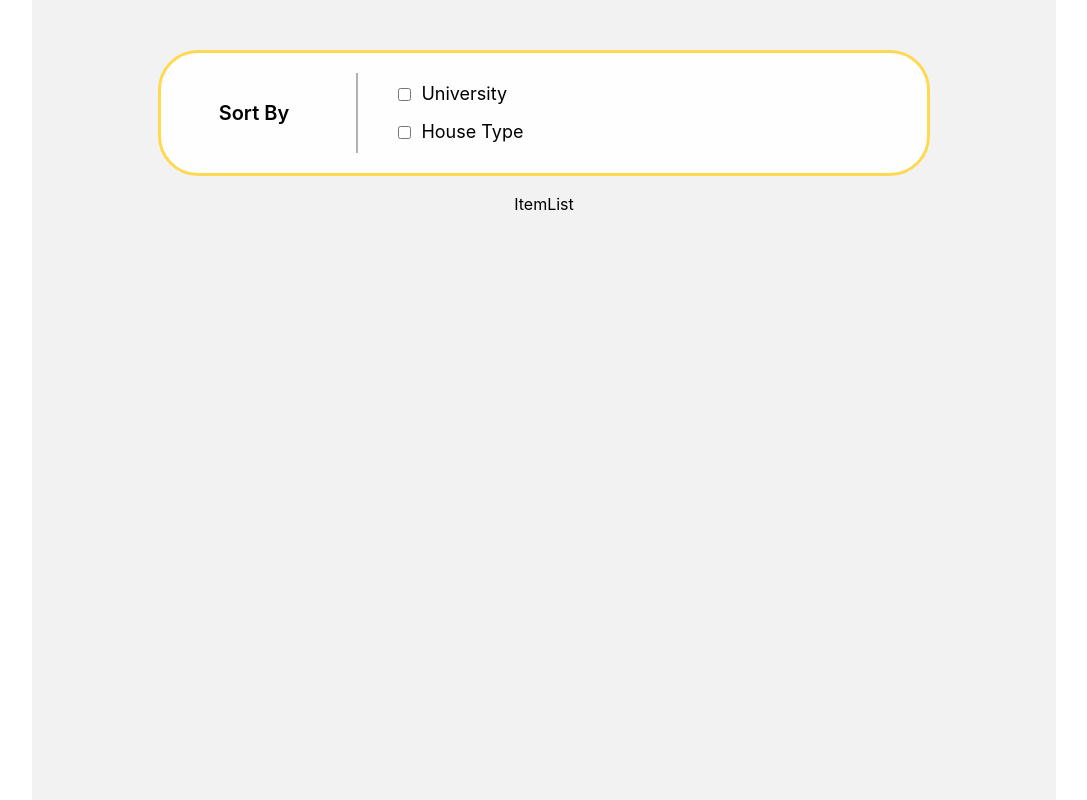
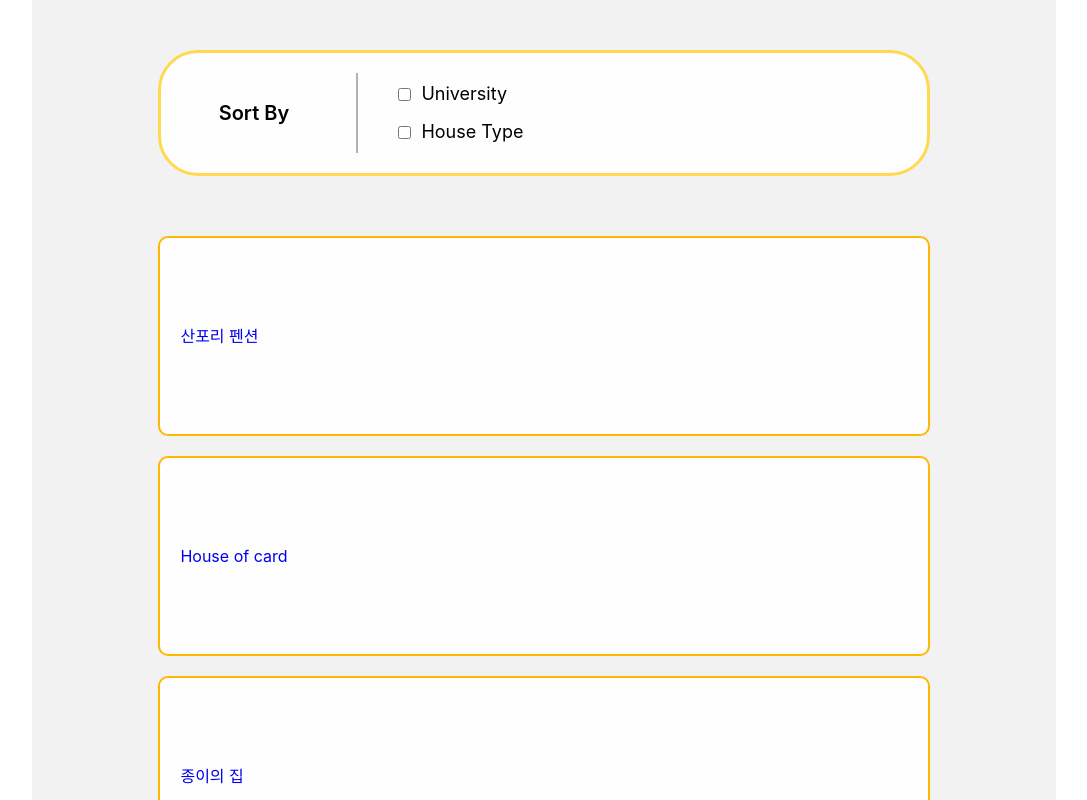
Before and after one commit to Enjoy-Korea/fe-test, a React (Create React App) app: page / in a window 1280 px wide. Shown: the top 800 px of the page, without its empty margins (96-1183 px from the left). Built offline with nearby package versions, Linux system fonts and the light colour scheme.

Commit message:
feat: Sort 옵션 값에 따라 List 정렬 및 클릭 시 상세 페이지로 이동하는 로직 구현

```diff
--- a/src/components/Item/ItemList.tsx
+++ b/src/components/Item/ItemList.tsx
@@ -1,5 +1,77 @@
-import React from "react";
+import React, { useMemo } from "react";
+import { itemType } from "../../types/itemType";
+import houseData from "../../data/houses.mock.json";
+import styled from "styled-components";
+import { itemSortingOptionType } from "./../../types/itemSortingOptionType";
+import { Link } from "react-router-dom";
 
-export const ItemList = () => {
-  return <div>ItemList</div>;
+interface ItemListProps {
+  itemSortingOptionState: itemSortingOptionType;
+}
+
+export const ItemList = ({ itemSortingOptionState }: ItemListProps) => {
+  const itemList = useMemo<itemType[]>(() => {
+    const copiedHouseData = [...houseData];
+
+    for (const [sortingOption, isChecked] of Object.entries(
+      itemSortingOptionState
+    )) {
+      if (
+        (isChecked && sortingOption === "university") ||
+        (isChecked && sortingOption === "houseType")
+      ) {
+        copiedHouseData.sort((a, b) => {
+          if (a[sortingOption] > b[sortingOption]) {
+            return 1;
+          } else if (a[sortingOption] < b[sortingOption]) {
+            return -1;
+          } else {
+            return 0;
+          }
+        });
+      }
+    }
+
+    return copiedHouseData;
+  }, [itemSortingOptionState]);
+
+  return (
+    <ItemListLayout>
+      {itemList.map((item) => (
+        <ItemLink to={`house/${item.id}`}>{item.name}</ItemLink>
+      ))}
+    </ItemListLayout>
+  );
 };
+
+const ItemListLayout = styled.div`
+  width: 100%;
+  height: 100%;
+
+  margin-top: 30px;
+
+  display: flex;
+  flex-direction: column;
+  align-items: center;
+`;
+
+const ItemLink = styled(Link)`
+  width: 80%;
+  height: 200px;
+
+  display: flex;
+  justify-content: flex-start;
+  align-items: center;
+
+  border: 2px solid rgb(255, 184, 1);
+  border-radius: 10px;
+
+  margin: 10px;
+  padding: 20px;
+
+  background-color: #fefefe;
+
+  &:hover {
+    opacity: 0.7;
+  }
+`;
```
